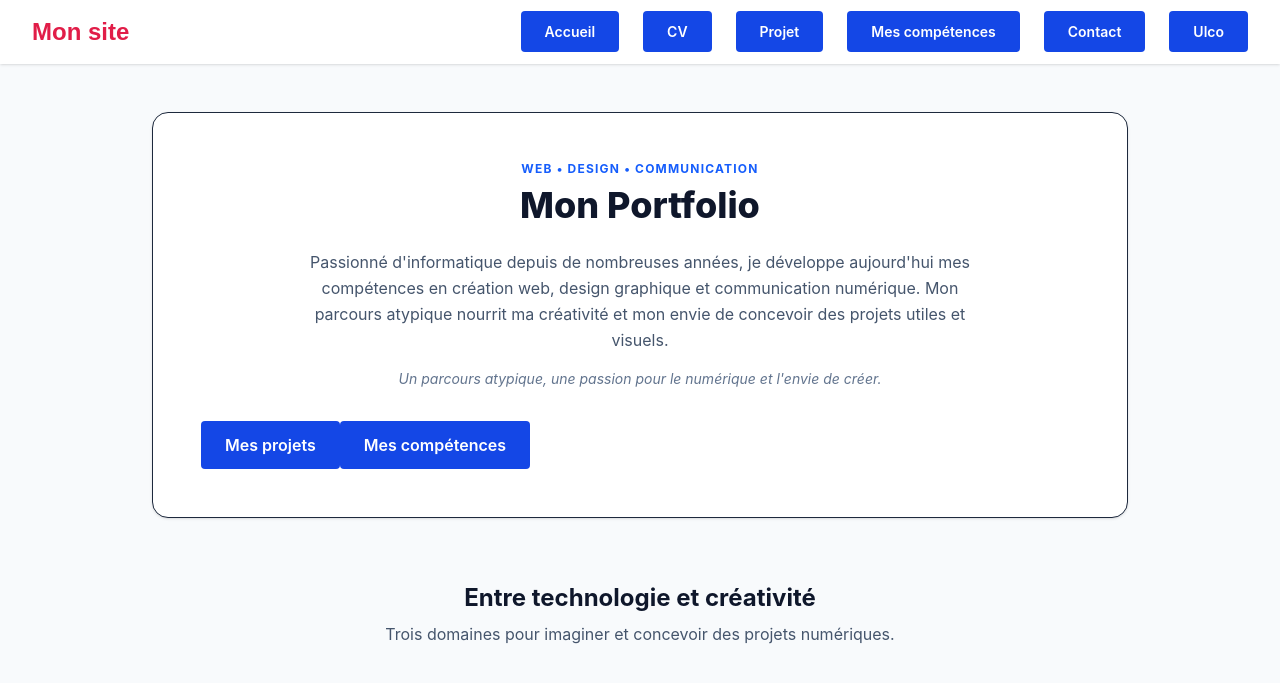
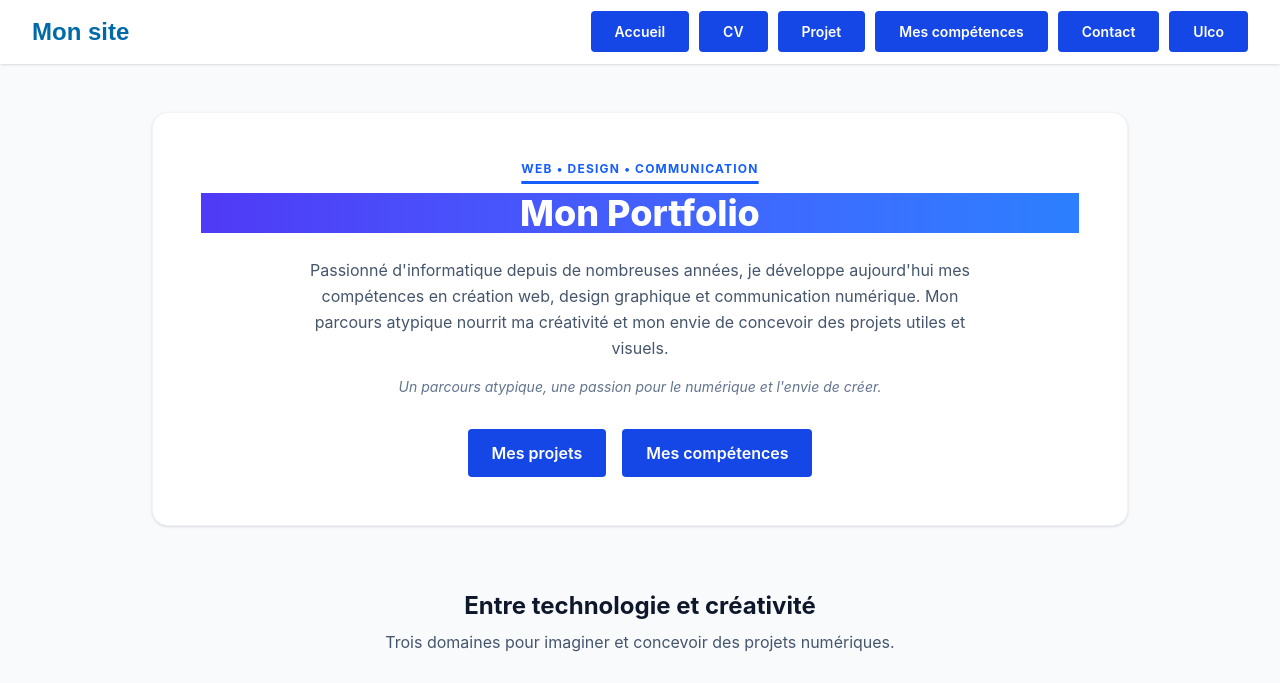
Before and after one commit to kevinjolydri-coder/portfolio2, a website: page index-t.html in a window 1280 px wide. Shown: the top 683 px of the page. Drawn offline with Linux system fonts and the light colour scheme; a web font is replaced by a local one.

Commit message:
ajout node

```diff
--- a/index-t.html
+++ b/index-t.html
@@ -8,9 +8,9 @@
 </head>
 <body class="bg-slate-50 text-slate-800 font-sans">
     <header class="bg-white shadow-sm px-8 py-4 flex flex-col md:flex-row justify-between items-center">
-        <p class="font-titre text-marque text-2xl font-bold">Mon site</p>
+        <p class="font-titre text-sky-700 text-2xl font-bold">Mon site</p>
         <nav aria-label="Navigation principale">
-            <ul class="flex flex-wrap gap-6 mt-3 md:mt-0 text-sm font-medium text-slate-600">
+            <ul class="flex flex-wrap gap-2.5 mt-3 md:mt-0 text-sm font-medium text-slate-600">
                 <li><a href="index.html" class="btn" aria-current="page">Accueil</a></li>
                 <li><a href="CV.html" class="btn">CV</a></li>
                 <li><a href="projet.html" class="btn">Projet</a></li>
@@ -22,11 +22,11 @@
     </header>
 
     <main class="max-w-5xl mx-auto px-6 py-12">
-        <section class="hero bg-white p-8 md:p-12 rounded-2xl shadow-sm border border-slate-200 text-center">
-            <p class="surtitre text-xs font-bold tracking-widest text-blue-600 uppercase mb-2">
+        <section class="hero bg-white p-8 md:p-12 rounded-2xl shadow-sm border border-slate-100 text-center">
+            <p class="surtitre text-xs font-bold tracking-widest text-blue-600 uppercase mb-4 underline md:text-decoration-style: solid underline decoration-3 underline-offset-8 ">
                 WEB • DESIGN • COMMUNICATION
             </p>
-            <h1 class="text-4xl font-extrabold text-slate-900 capitalize mb-6">
+            <h1 class="text-4xl font-extrabold text-slate-900 capitalize mb-6 box-decoration-slice bg-linear-to-r from-indigo-600 to-blue-500 px-2 text-white">
                 Mon portfolio
             </h1>
             <p class="introduction max-w-2xl mx-auto text-slate-600 leading-relaxed mb-4">
@@ -45,10 +45,10 @@
         </section>
 
         <section class="univers mt-16">
-            <div class="text-center mb-10">
+            <header class="text-center mb-10">
                 <h2 class="text-2xl font-bold text-slate-900 mb-2">Entre technologie et créativité</h2>
                 <p class="text-slate-600">Trois domaines pour imaginer et concevoir des projets numériques.</p>
-            </div>
+            </header>
 
             <div class="grid grid-cols-1 md:grid-cols-3 gap-6">
                 <article class="carte-univers bg-white p-6 rounded-b-lg border-t-4 border-blue-600 shadow-sm">
```
Also changed, not shown: contact.html (+1 -1 lines), dist/output.css.
